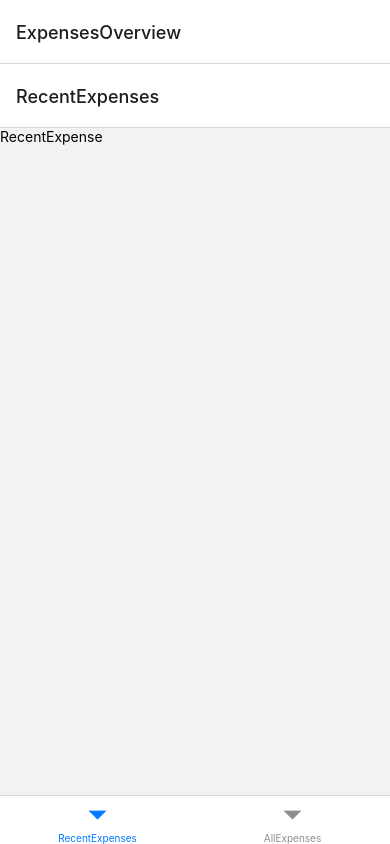
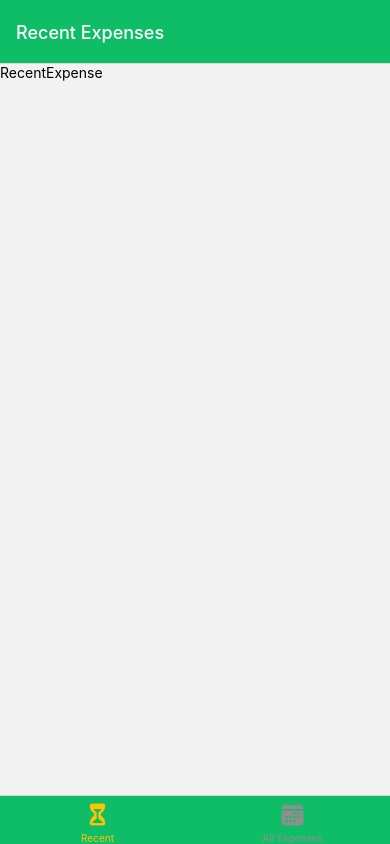
Before and after one commit to KarthicK-Vdev/ReactNative-ExpenseTracker, a React Native app: screen / in a window 390 px wide. Built offline with nearby package versions, Linux system fonts and the light colour scheme.

Commit message:
created and structured the files

```diff
--- a/App.js
+++ b/App.js
@@ -6,16 +6,38 @@ import { StyleSheet, Text, View } from 'react-native';
 import ManageExpense from './screens/ManageExpense';
 import RecentExpense from './screens/RecentExpense';
 import AllExpenses from './screens/AllExpenses';
+import { GlobalStyle } from './constants/styles';
+import { Ionicons } from '@expo/vector-icons';
 
 const Stack = createNativeStackNavigator();
 const BottomTabs = createBottomTabNavigator();
 
 function ExpensesOverview(){
-  return <BottomTabs.Navigator>
+  return <BottomTabs.Navigator
+    screenOptions={{
+      headerStyle:{backgroundColor:GlobalStyle.colors.primary600},
+      headerTintColor:"white",
+      tabBarStyle:{backgroundColor:GlobalStyle.colors.primary600},
+      tabBarActiveTintColor:GlobalStyle.colors.accent500
+    }}
+  >
     <BottomTabs.Screen name='RecentExpenses'
-    component={RecentExpense} />
+    component={RecentExpense}
+    options={{
+      title:"Recent Expenses",
+      tabBarLabel:"Recent",
+      tabBarIcon:({color, size})=><Ionicons name="hourglass" size={size} color={color} />
+    }}
+    />
     <BottomTabs.Screen name='AllExpenses'
-    component={AllExpenses} />
+    component={AllExpenses}
+    options={{
+      title:"All Expenses",
+      tabBarLabel:"All Expenses",
+      tabBarIcon:({color, size})=><Ionicons
+      name="calendar" size={size} color={color} />
+    }}
+    />
   </BottomTabs.Navigator>
 }
 
@@ -25,9 +47,16 @@ export default function App() {
       <StatusBar style='auto' />
        <NavigationContainer>
           <Stack.Navigator>
-            <Stack.Screen name='ExpensesOverview' component={ExpensesOverview} />
+            <Stack.Screen name='ExpensesOverview'
+            component={ExpensesOverview}
+            options={{
+              headerShown:false
+            }}
+            />
             <Stack.Screen name='ManageExpense'
-            component={ManageExpense} />
+            component={ManageExpense}
+
+            />
           </Stack.Navigator>
        </NavigationContainer>
     </>
--- /dev/null
+++ b/constants/styles.js
@@ -0,0 +1,17 @@
+export const GlobalStyle={
+    colors:{
+        primary100:"rgb(220, 254, 237)",
+        primary200:"rgb(162, 251, 207)",
+        primary300:"rgb(97, 248, 172)",
+        primary400:"rgb(27, 248, 138)",
+        primary500:"rgb(4, 230, 117)",
+        primary600:"rgb(14, 189, 102)",
+        primary700:"rgb(1, 88, 45)",
+        accent500:"rgb(255, 196, 0)",
+        error100:"rgb(248, 171, 171)",
+        error500:"rgb(168, 5, 5)",
+        gray500:"rgb(134, 132, 132)",
+        gray700:"rgb(93, 92, 92)"
+
+    }
+}
--- a/package.json
+++ b/package.json
@@ -9,6 +9,7 @@
     "web": "expo start --web"
   },
   "dependencies": {
+    "@expo/vector-icons": "^14.0.4",
     "@react-navigation/bottom-tabs": "^6.6.1",
     "@react-navigation/native": "^6.1.18",
     "@react-navigation/native-stack": "^6.11.0",
```
Also changed, not shown: components/ExpensesOutput/ExpensesList.js (added, +12 -0 lines), components/ExpensesOutput/ExpensesOutput.js (added, +16 -0 lines), components/ExpensesOutput/ExpensesSummary.js (added, +16 -0 lines), 1 other file (tests, documents, lock files or other folders).
